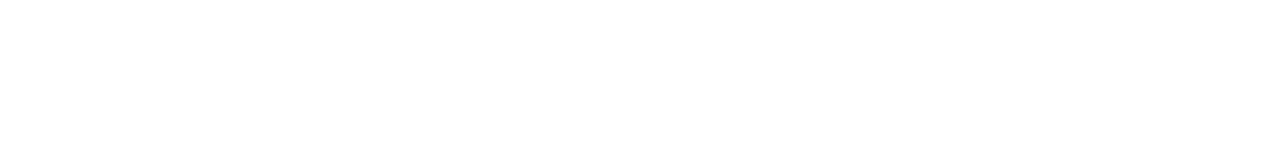
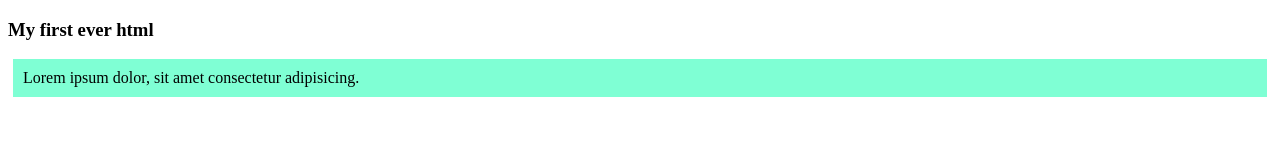
Before and after one commit to Abdullah-Al-Ovi/my-first-github-repo, a plain HTML site: page index.html in a window 1280 px wide. Drawn offline with Linux system fonts and the light colour scheme.

Commit message:
added some styles

```diff
--- a/index.html
+++ b/index.html
@@ -4,8 +4,10 @@
     <meta charset="UTF-8">
     <meta name="viewport" content="width=device-width, initial-scale=1.0">
     <title>My first ever html</title>
+    <link rel="stylesheet" href="styles.css">
 </head>
 <body>
-
+    <h3 class="fist">My first ever html</h3>
+    <div class="first">Lorem ipsum dolor, sit amet consectetur adipisicing.</div>
 </body>
 </html>
--- /dev/null
+++ b/styles.css
@@ -0,0 +1,6 @@
+.first{
+
+    background-color: aquamarine;
+    padding: 10px;
+    margin: 5px;
+}
```
